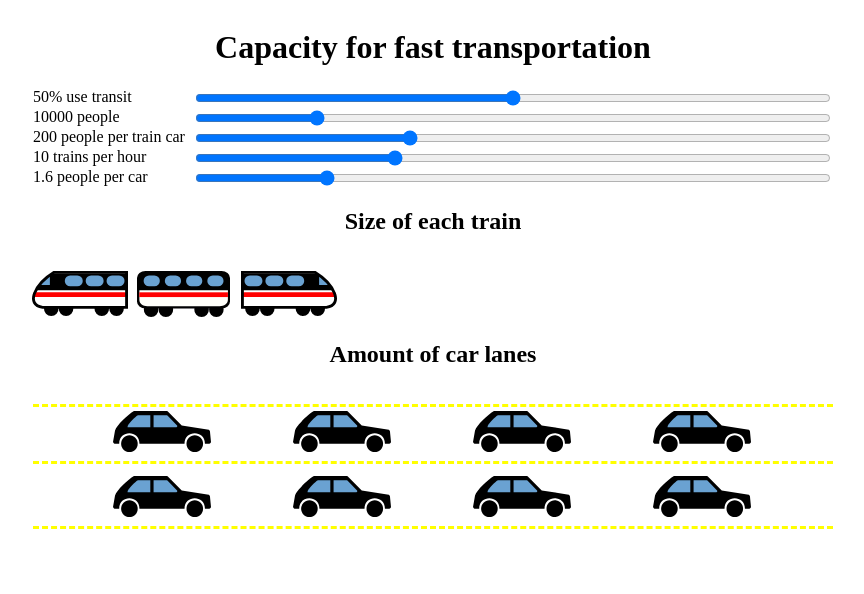
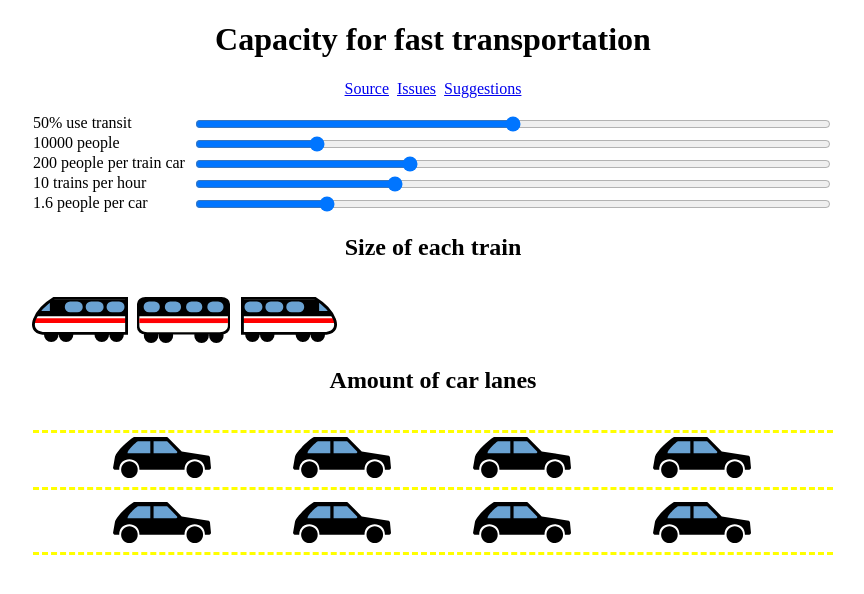
Before and after one commit to miniscruff/transit-projection, a plain HTML site: page index.html in a window 1280 px wide. Shown: the whole page, without its empty margins (207-1071 px from the left). Drawn offline with Linux system fonts and the light colour scheme.

Commit message:
add nav bar for links

```diff
--- a/index.html
+++ b/index.html
@@ -4,14 +4,21 @@
   <meta charset="utf-8">
   <title></title>
 <style>
+h1, h2 {
+  text-align: center;
+}
 main {
   display: flex;
   flex-direction: column;
   max-width: 800px;
   margin: auto;
 }
-h1, h2 {
-  text-align: center;
+nav {
+  display: flex;
+  align-items: center;
+  margin-bottom: 1rem;
+  gap: 0.5rem;
+  justify-content: center;
 }
 .form {
   display: grid;
@@ -59,8 +66,15 @@ h1, h2 {
 </style>
 </head>
 <body>
+  <header>
+    <h1>Capacity for fast transportation</h1>
+    <nav>
+      <a href="https://github.com/miniscruff/transit-projection">Source</a>
+      <a href="https://github.com/miniscruff/transit-projection/issues">Issues</a>
+      <a href="https://github.com/miniscruff/transit-projection/discussions">Suggestions</a>
+    </nav>
+  </header>
   <main>
-    <h1>Capacity for fast transportation</h1>
     <div class="form">
       <label id="percent-display" for="percent"></label>
       <input type="range" id="percent" name="percent" min="0" max="100">
```
